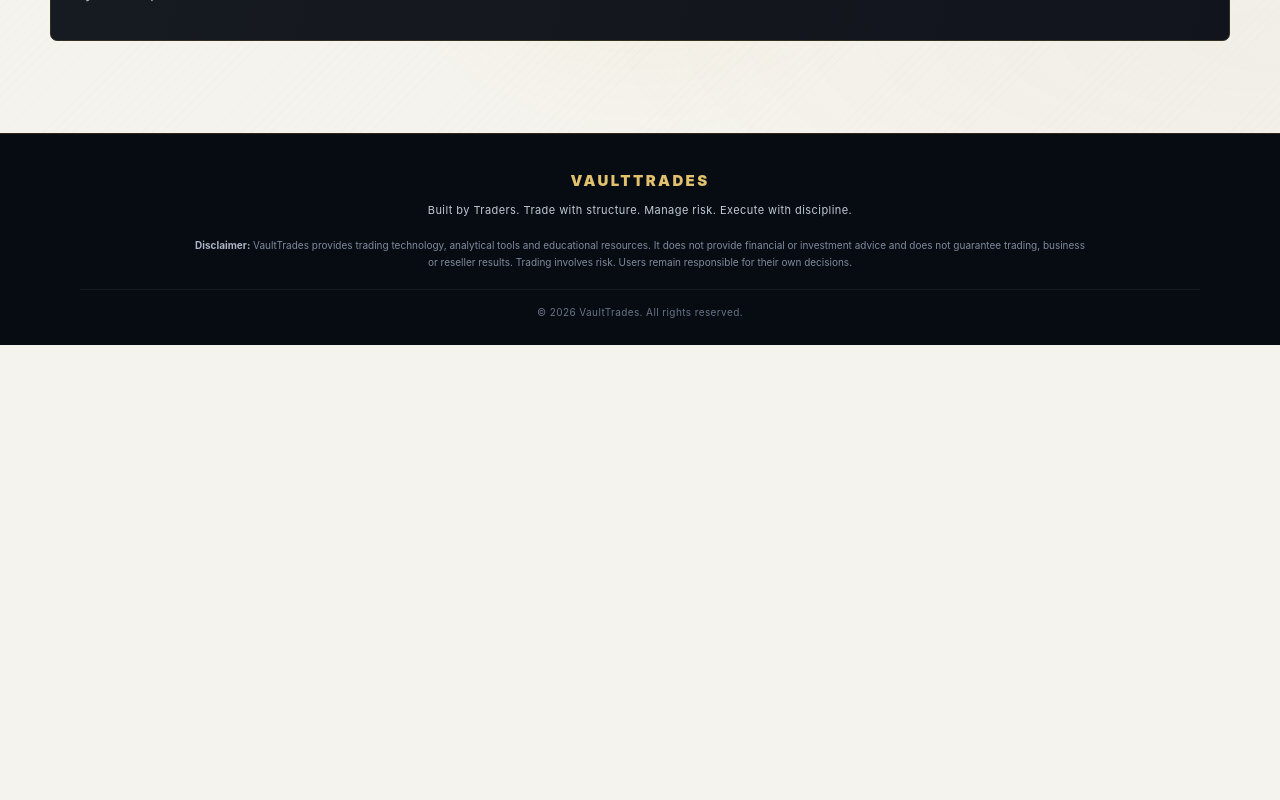
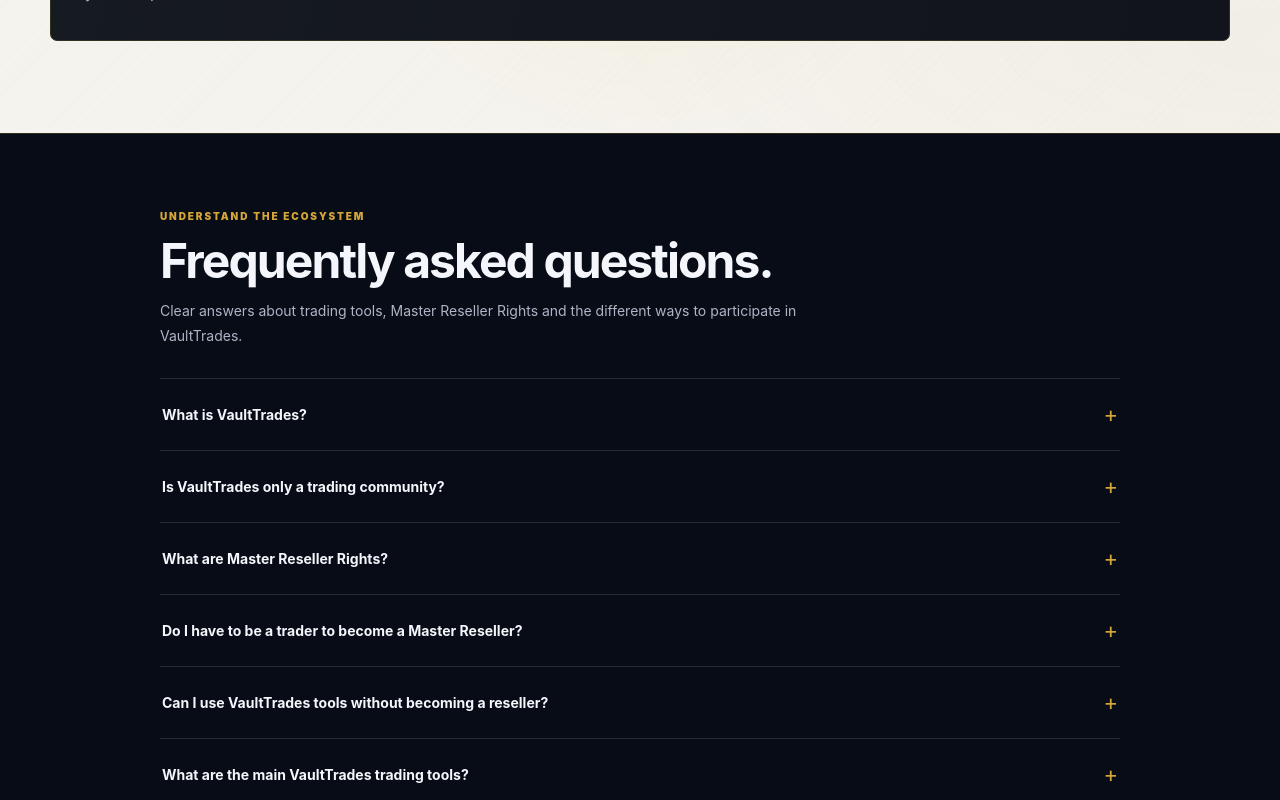
Before and after one commit to iyandatalks/vaulttrades, a Next.js app: page / in a window 1280 px wide. Shown: the part 3520-4320 px from the top of the page. Before the commit the page ends 3865 px from the top, so only its background shows below. Built offline with nearby package versions, Linux system fonts and the light colour scheme; no server answers.

Commit message:
Add ecosystem FAQs to the main VaultTrades homepage

```diff
--- a/app/page.tsx
+++ b/app/page.tsx
@@ -3,6 +3,7 @@
 import Link from "next/link";
 import { useMemo, useState } from "react";
 import PartnerNetworkSection from "./PartnerNetworkSection";
+import VaultTradesFaq from "./VaultTradesFaq";
 
 const products = [
   { number: "01", name: "VaultTrades Analyzer", type: "MARKET ANALYSIS", description: "A structured analysis environment built around market context, strategy conditions and disciplined trade planning.", detail: "For traders who want a defined process before considering execution.", href: "/contact-partner", action: "Explore Analyzer access", visual: "analyzer" },
@@ -130,6 +131,7 @@ export default function HomePage() {
       </section>
 
 
+      <VaultTradesFaq />
     </main>
   );
 }
```
